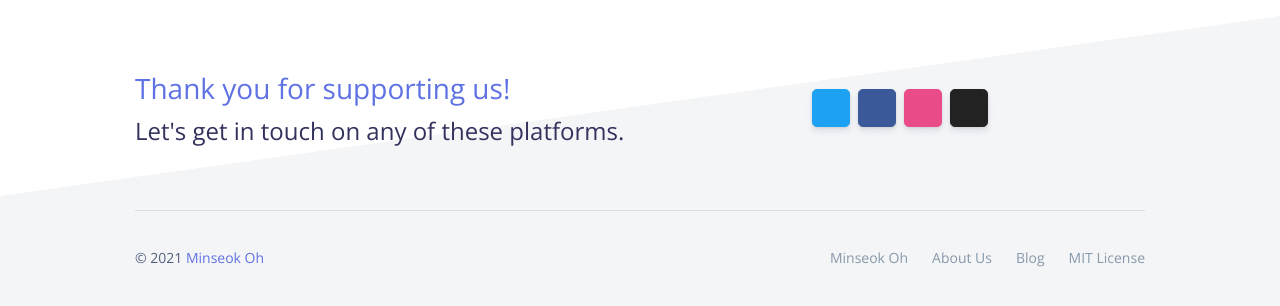
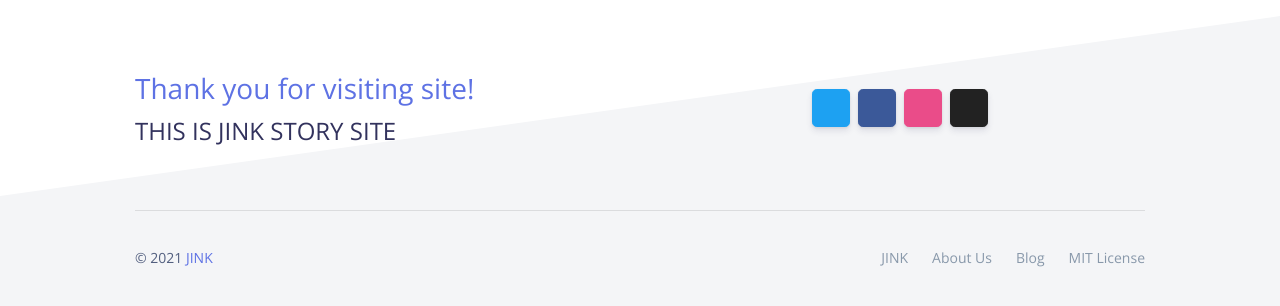
Before and after one commit to oggong/portfolio-template-project, a Vue app: page /#/ in a window 1280 px wide. Shown: the part 1225-1531 px from the top of the page. Built offline with nearby package versions, Linux system fonts and the light colour scheme; a web font is replaced by a local one.

Commit message:
푸터 변경

```diff
--- a/src/layout/AppFooter.vue
+++ b/src/layout/AppFooter.vue
@@ -21,8 +21,8 @@
         <div class="container">
             <div class="row row-grid align-items-center my-md">
                 <div class="col-lg-6">
-                    <h3 class="text-primary font-weight-light mb-2">Thank you for supporting us!</h3>
-                    <h4 class="mb-0 font-weight-light">Let's get in touch on any of these platforms.</h4>
+                    <h3 class="text-primary font-weight-light mb-2">Thank you for visiting site!</h3>
+                    <h4 class="mb-0 font-weight-light">THIS IS JINK STORY SITE</h4>
                 </div>
                 <div class="col-lg-6 text-lg-center btn-wrapper">
                     <a target="_blank" rel="noopener" href="https://twitter.com/creativetim"
@@ -52,13 +52,13 @@
                 <div class="col-md-6">
                     <div class="copyright">
                         &copy; {{year}}
-                        <a href="https://www.creative-tim.com" target="_blank" rel="noopener">Minseok Oh</a>
+                        <a href="https://www.creative-tim.com" target="_blank" rel="noopener">JINK</a>
                     </div>
                 </div>
                 <div class="col-md-6">
                     <ul class="nav nav-footer justify-content-end">
                         <li class="nav-item">
-                            <a href="https://www.creative-tim.com" class="nav-link" target="_blank" rel="noopener">Minseok Oh</a>
+                            <a href="https://www.creative-tim.com" class="nav-link" target="_blank" rel="noopener">JINK</a>
                         </li>
                         <li class="nav-item">
                             <a href="https://www.creative-tim.com/presentation" class="nav-link" target="_blank" rel="noopener">About
```
